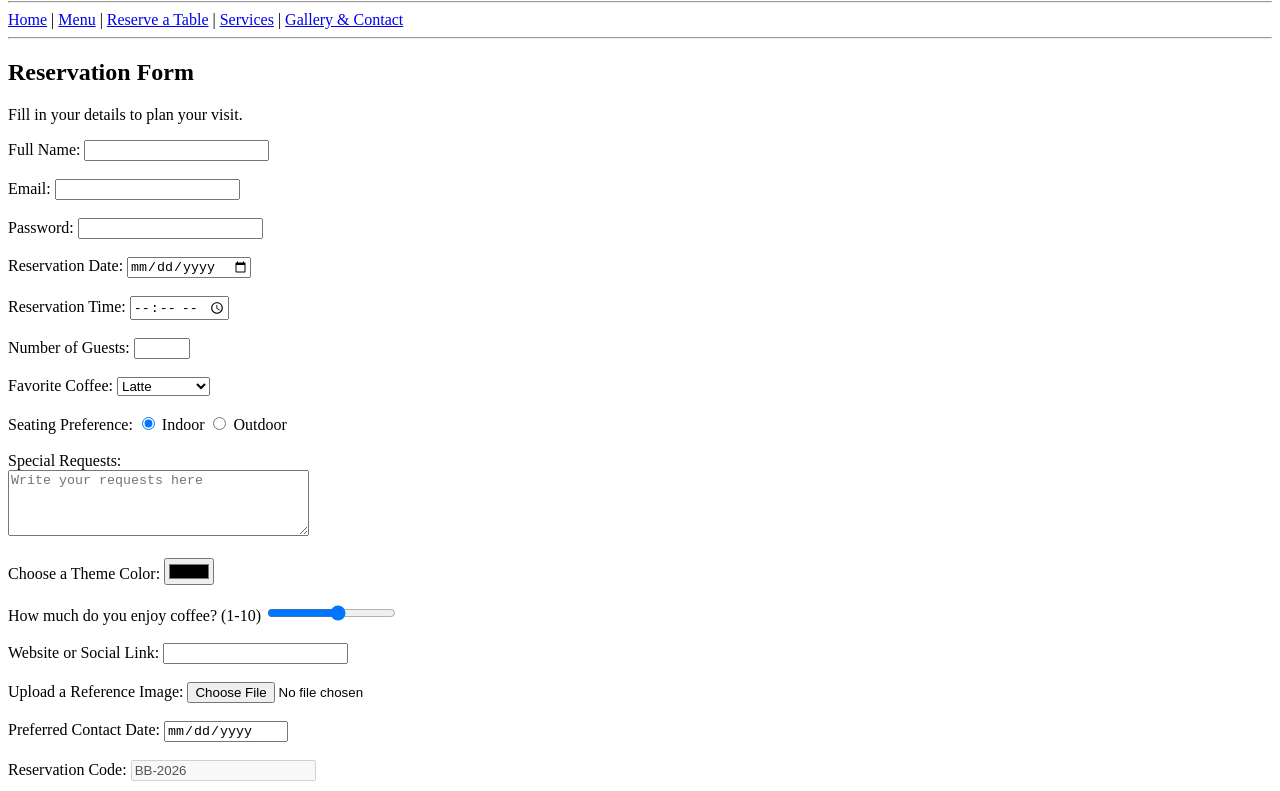
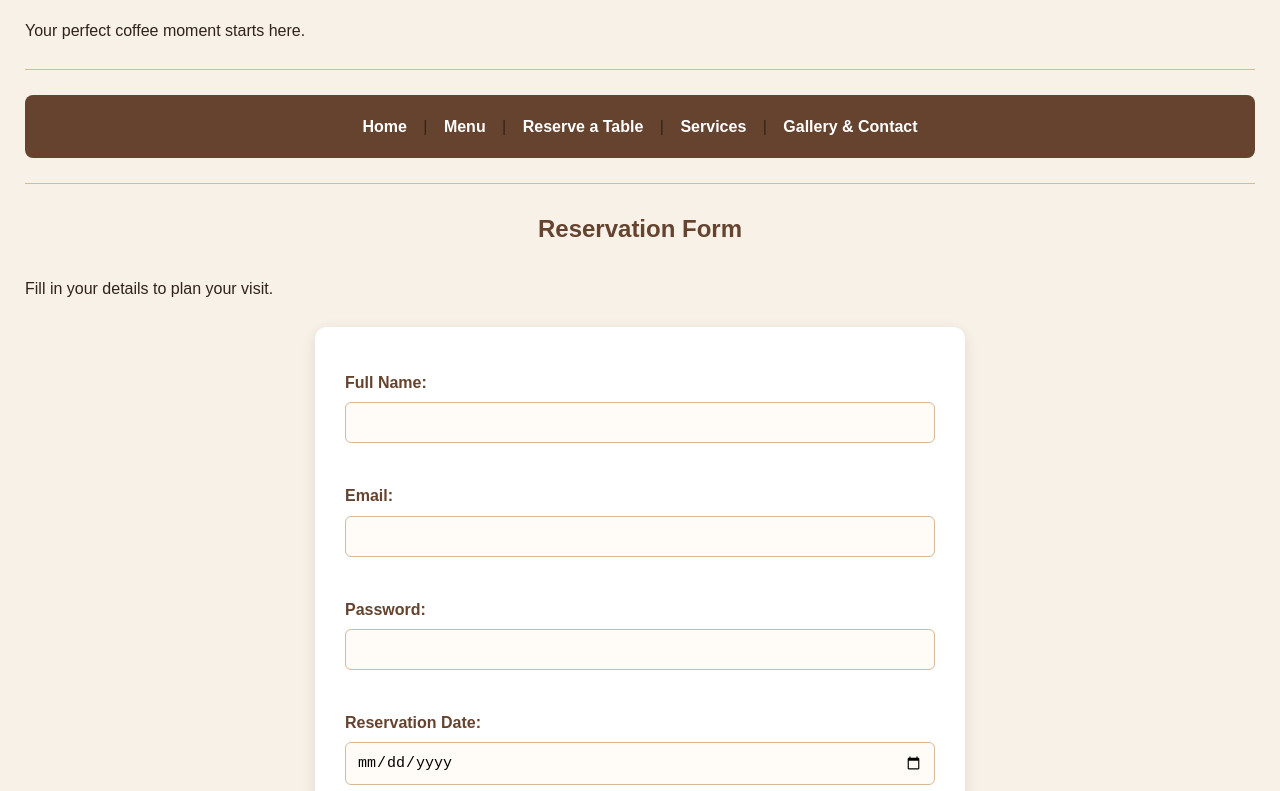
Before and after one commit to tayyab-butt17/Web-Project-L1F24BSCS0951, a plain HTML site: page register.html in a window 1280 px wide. Shown: the part 113-904 px from the top of the page. Drawn offline with Linux system fonts and the light colour scheme.

Commit message:
Add CSS link to register.html
Added a stylesheet link for improved styling.

```diff
--- a/register.html
+++ b/register.html
@@ -4,6 +4,7 @@
     <meta charset="UTF-8">
     <meta name="viewport" content="width=device-width, initial-scale=1.0">
     <title>Brew & Bloom | Reserve a Table</title>
+    <link rel="stylesheet" href="register.css">
 </head>
 <body>
 
```
